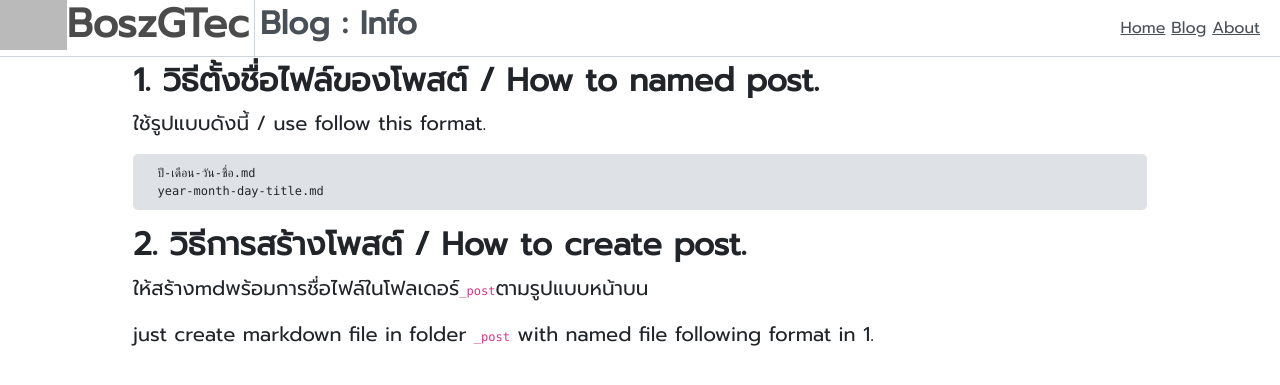
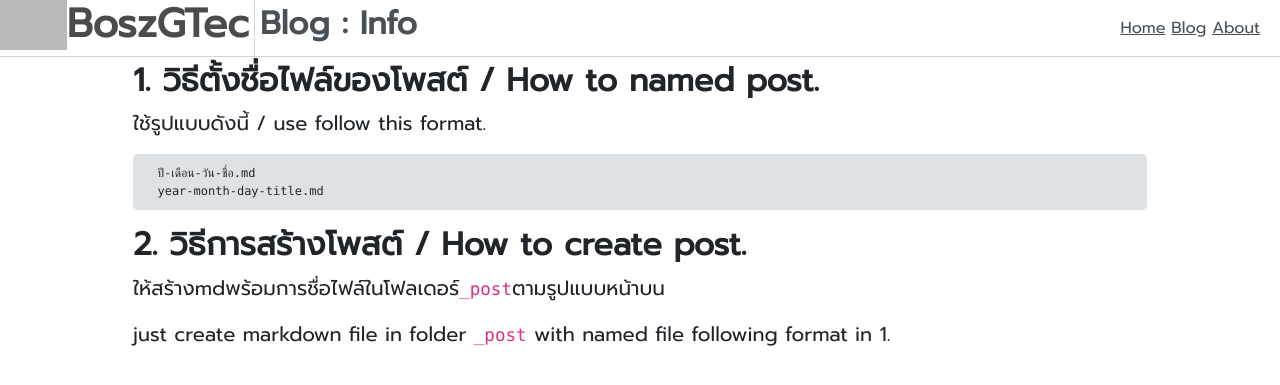
Before and after one commit to BoszGTec/Blog, a Jekyll site: the page built from info/index.md, in a window 1280 px wide. Shown: the top 385 px of the page. Built offline with Jekyll 4.4.1, drawn with Linux system fonts in a browser that asks for light colours; grey boxes are pictures that could not be loaded.

Commit message:
Update head.html

```diff
--- a/_includes/head.html
+++ b/_includes/head.html
@@ -31,7 +31,7 @@
     ul>li>a>div>p, a, ul>li>ul>li, ol>li>ol>li, ul>li>ol>li, ol>li>ul>li{
     font-size : 1em;
     }
-    pre, code{
+    pre{
     font-size : 12px;
     }
     h1,h2,h3{
```
